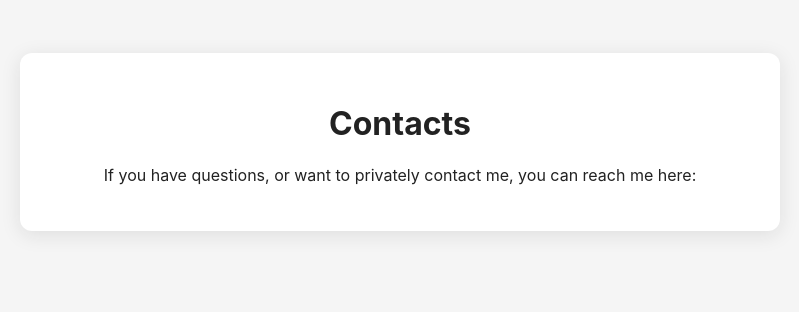
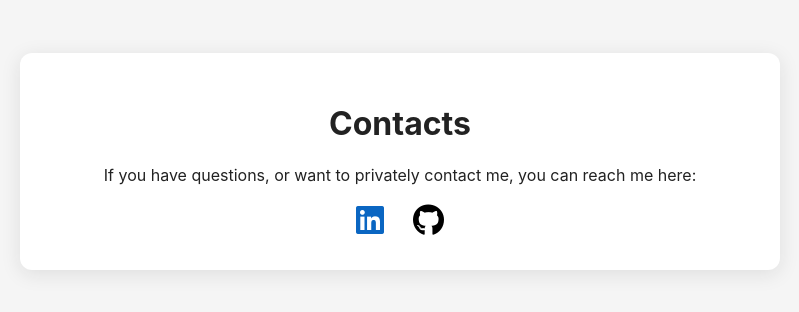
Before and after one commit to Farhanhamim1111/Personal-Website---StarDance, a Django app: page /contact/ in a window 1280 px wide. Shown: the part 67-379 px from the top of the page, without its empty margins (240-1039 px from the left). Run offline with Django 5.2, Linux system fonts and the light colour scheme.

Commit message:
Added social icons, links, and aesthetics

```diff
--- a/main/static/main/styles.css
+++ b/main/static/main/styles.css
@@ -88,3 +88,33 @@ body.dark-mode .navbar a{
 body.dark-mode .navbar a:hover{
     color:#00aaff
 }
+
+.social-icon{
+    font-size: 2rem;
+    color: #0a66c2;
+    margin: 0 10px;
+    transition: transform 0.2s ease, color 0.3s ease;
+    text-decoration: none !important;
+}
+
+.social-icon i{
+    transition: color 0.3s ease;
+}
+
+.social-icon:hover{
+    transform: scale(1.2);
+    color: #4da8da;
+}
+
+.social-icon i.fa-github{
+    color: #000;
+}
+
+body.dark-mode .social-icon i.fa-github{
+    color: #eee;
+}
+
+
+.social-icon:hover i.fa-github{
+    color: #4da6da;
+}
--- a/main/templates/base.html
+++ b/main/templates/base.html
@@ -6,6 +6,7 @@
     <meta name="viewport" content="width=device-width, initial-scale=1.0">
     <title>Farhan's Website</title>
     <link rel = "stylesheet" href = "{% static 'main/styles.css' %}">
+    <link rel = "stylesheet" href = "https://cdnjs.cloudflare.com/ajax/libs/font-awesome/6.5.0/css/all.min.css">
 </head>
 <body>
 
--- a/main/templates/contact.html
+++ b/main/templates/contact.html
@@ -4,5 +4,11 @@
 <div class = "content-box">
     <h1>Contacts</h1>
     <p>If you have questions, or want to privately contact me, you can reach me here:</p>
+    <a href = "https://www.linkedin.com/in/farhan-hamim-bb7666388/" target="_blank" class="social-icon">
+        <i class="fa-brands fa-linkedin"></i>
+    </a>
+    <a href = "https://github.com/Farhanhamim1111" target="_blank" class="social-icon">
+        <i class="fa-brands fa-github"></i>
+    </a>
 </div>
-{% endblock %}
+    {% endblock %}
```
